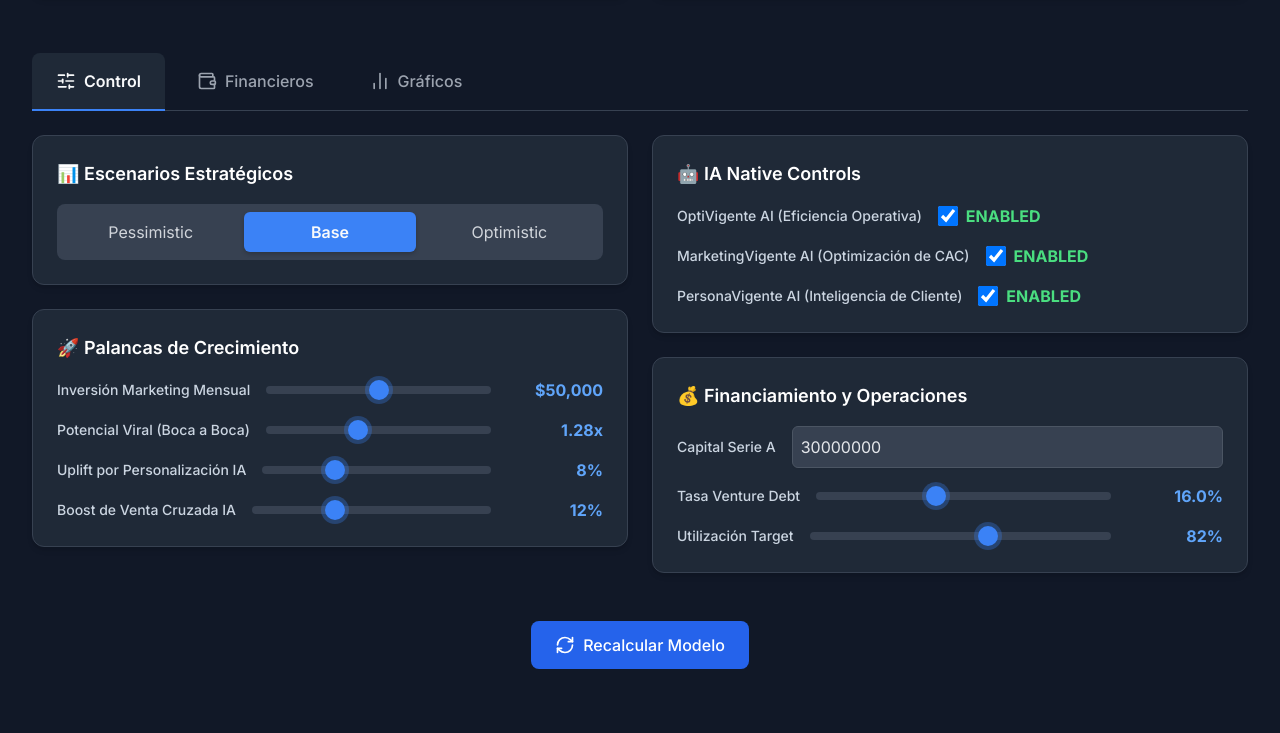
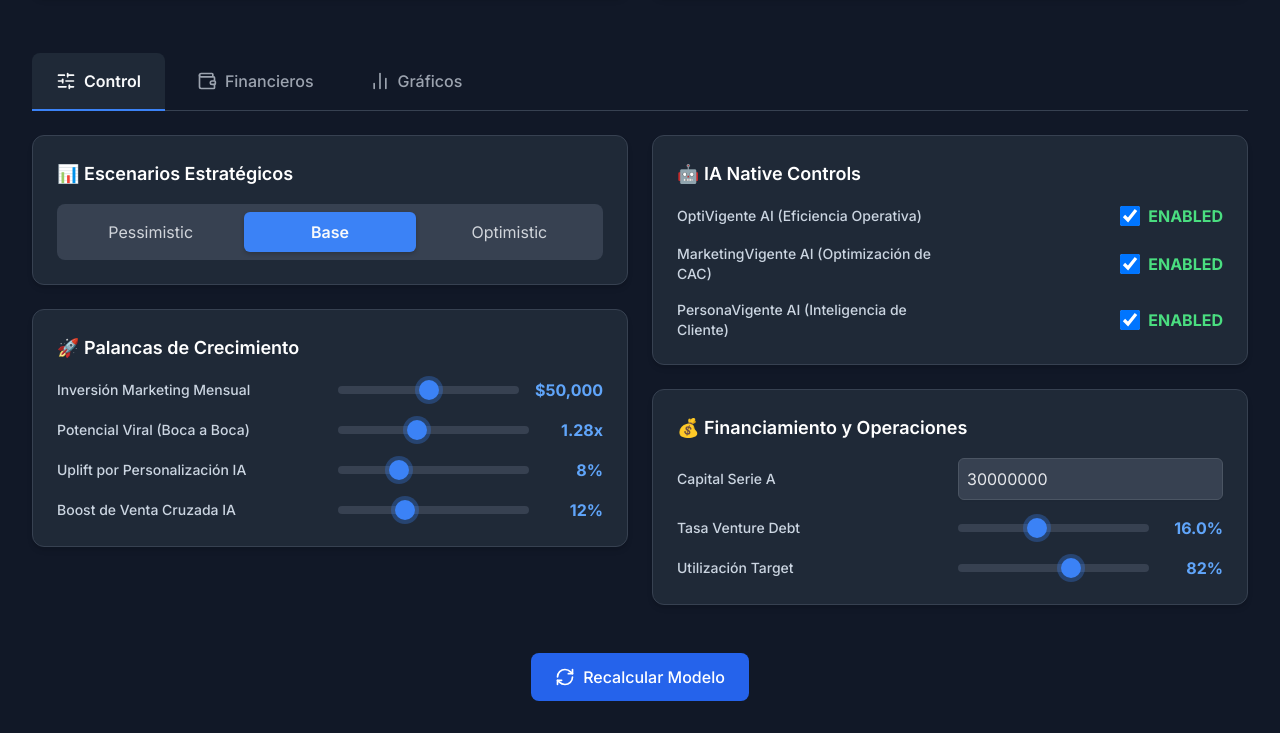
Before and after one commit to josuehernandeztapia/hombrevigente, a plain HTML site: page modelofinanciero.html in a window 1280 px wide. Shown: the part 787-1520 px from the top of the page. Before the commit the page ends 1488 px from the top, so only its background shows below. Drawn offline with nearby package versions, Linux system fonts and the light colour scheme.

Commit message:
Update modelofinanciero.html

```diff
--- a/modelofinanciero.html
+++ b/modelofinanciero.html
@@ -202,22 +202,6 @@ input[type="number"]:focus {
     box-shadow: 0 0 0 2px rgba(59, 130, 246, 0.5);
     background-color: #374151;
 }
-.control-grid {
-    display: grid;
-    grid-template-columns: auto 1fr;
-    gap: 1rem;
-    align-items: center;
-}
-.control-grid label {
-    text-align: left;
-    white-space: nowrap;
-}
-.control-grid .slider-container {
-    display: grid;
-    grid-template-columns: 1fr auto;
-    gap: 1rem;
-    align-items: center;
-}
 /* Scenario Switcher */
 .scenario-switcher {
     display: flex;
@@ -257,7 +241,7 @@ input[type="number"]:focus {
     <header class="mb-8 text-center bg-transparent rounded-xl p-6">
         <h1 class="text-4xl lg:text-5xl font-black text-white leading-tight tracking-tighter mb-2">Modelo Financiero - <span class="highlight-text">Hombre Vigente</span></h1>
         <p class="text-xl text-slate-400 mt-2">Ecosistema Integral - IA NATIVE</p>
-        <p class="text-lg text-slate-500 mt-1">Series A Due Diligence (Calibración V31)</p>
+        <p class="text-lg text-slate-500 mt-1">Series A Due Diligence (Calibración V32)</p>
         <button onclick="toggleDebug()" class="mt-4 bg-gray-700 hover:bg-gray-600 text-white px-4 py-2 rounded-lg font-medium transition duration-300 inline-flex items-center gap-2">
             <i data-lucide="bug" class="w-5 h-5"></i> Debug
         </button>
@@ -279,7 +263,6 @@ input[type="number"]:focus {
         <div class="card">
             <h3 class="text-xl font-semibold mb-4 text-white">     🎯      Investment Returns</h3>
             <div class="mb-4">
-                <!-- V31 CHANGE: Exit multiple slider range and default value updated -->
                 <label>Exit Multiple: <input type="range" id="exit-multiple-slider" min="6" max="10" step="0.1" value="8" class="input-slider"></label>
                 <span id="exit-multiple-display" class="font-bold text-blue-400">8.0x</span>
             </div>
@@ -453,7 +436,7 @@ let toggleControls = {
   MarketingVigenteAI: true,
   PersonaVigenteAI: true
 };
-// Injected modelData from internal documents - V31 CALIBRATION
+// Injected modelData from internal documents - V32 CALIBRATION
 const baseModelData = {
     general: { currency: "MXN", projectionTimeline: { unit: "months", duration: 60 }, scenario: "base" },
     fxRates: { MXN: 1, USD: 20, COP: 3999, EUR: 22 },
@@ -483,7 +466,6 @@ const baseModelData = {
             plazaLaunchBudget: 2840000,
             sucursalLaunchBudget: 750000
         },
-        // V31 CHANGE: Base marketing budget updated
         sustainBudgetPerLocation: 50000
     },
     marketingChannels: {
@@ -786,14 +768,13 @@ const baseModelData = {
     }
 };
 let modelData = JSON.parse(JSON.stringify(baseModelData)); // Working copy
-// V31 CHANGE: Scenario definitions updated
 const scenarios = {
     pessimistic: {
         marketing: { sustainBudgetPerLocation: 40000 },
         marketingChannels: { eduardoFunnel: { wordOfMouthMultiplier: 1.22 } },
         customerArchetypes: { carlos: { churnRate: 0.20 }, eduardo: { churnRate: 0.30 } }
     },
-    base: {}, // Base now uses the updated baseModelData with 50k budget
+    base: {},
     optimistic: {
         marketing: { sustainBudgetPerLocation: 60000 },
         marketingChannels: { eduardoFunnel: { wordOfMouthMultiplier: 1.35 } },
@@ -872,7 +853,6 @@ function runMonthlySimulation(modelData, previousMonthState, month) {
     const launchConfig = modelData.marketing.launchStrategy;
     const expansionEvent = modelData.expansionPlan.expansionSchedule.find(e => e.month === month);
 
-    // V29 CHANGE: Enhanced Expansion Logic (Plaza vs Sucursal)
     if (month <= launchConfig.durationMonths) {
         // Initial seed funding period
         totalMarketingBudget = launchConfig.seedFundingAllocation / launchConfig.durationMonths;
@@ -950,7 +930,6 @@ function runMonthlySimulation(modelData, previousMonthState, month) {
                 const subSegment = archetypeConfig.subSegments[subSegmentName];
                 const customersInSubSegment = customersInThisLocation * subSegment.weight;
 
-                // --- V29 LOGIC: Bottom-up Revenue Calculation ---
                 for (const sessionName in subSegment.journey) {
                     const sessionDetails = subSegment.journey[sessionName];
                     const monthlyFrequency = (sessionDetails.frequency || 0) / 12;
@@ -1165,7 +1144,6 @@ function calculateMonthlyCosts(modelData, currentState, previousYearRevenue, pre
  * Module 3: Financial Statement Assembler and Capital Logic
  */
 function assembleFinancialStatements(modelData, monthlyRevenue, monthlyCosts, previousMonthState, month) {
-    // --- V29 LOGIC: Reconciled Bottom-Up Costs ---
     let suppliesCost = 0;
     let medicalServicesRevenue = 0;
     let bnplFees = 0;
@@ -1369,7 +1347,7 @@ function assembleFinancialStatements(modelData, monthlyRevenue, monthlyCosts, pr
  * Main orchestrator of the financial model.
  */
 function calculateFinancials() {
-    log('🚀 ModelCalc v31.0 (Scenario Rebalance) STARTING');
+    log('🚀 ModelCalc v32.0 (Responsive UI) STARTING');
     try {
         financialResults = { pl: [], cf: [], bs: [], kpis: [], tirEquity: 0, detailedPL: [], breakEvenMonth: null };
         modelData.capitalStructure.debtFacilities.forEach(f => f.amountDrawn = 0);
@@ -1487,7 +1465,7 @@ function calculateFinancials() {
             });
         }
 
-        log('       ✅        ModelCalc v31.0 COMPLETED');
+        log('       ✅        ModelCalc v32.0 COMPLETED');
         return true;
     } catch (error) {
         log(`       ❌        ERROR in ModelCalc: ${error.message}`);
@@ -1985,9 +1963,11 @@ function updateModelValue(pathParts, value) {
         return false;
     }
 }
+// V32 RESPONSIVE CHANGE: Control creation functions updated with responsive classes
 function createSliderControl(config, container) {
     const div = document.createElement('div');
-    div.className = 'control-grid';
+    div.className = 'grid grid-cols-1 md:grid-cols-2 gap-y-1 gap-x-4 items-center';
+
     const label = document.createElement('label');
     label.className = "text-sm font-medium text-slate-300";
     if (config.tooltip) label.setAttribute('data-tooltip', config.tooltip);
@@ -1995,17 +1975,17 @@ function createSliderControl(config, container) {
     div.appendChild(label);
 
     const sliderContainer = document.createElement('div');
-    sliderContainer.className = 'slider-container';
+    sliderContainer.className = 'flex items-center gap-4 w-full';
 
     const slider = document.createElement('input');
     slider.type = 'range';
     slider.min = config.min;
     slider.max = config.max;
     slider.step = config.step;
-    slider.className = 'input-slider';
+    slider.className = 'input-slider flex-grow';
 
     const display = document.createElement('span');
-    display.className = "font-bold text-blue-400 w-24 text-right";
+    display.className = "font-bold text-blue-400 w-20 text-right";
 
     const pathParts = config.path.split('.');
     const currentValue = getModelValue(pathParts) || config.min;
@@ -2027,12 +2007,14 @@ function createSliderControl(config, container) {
 }
 function createNumberControl(config, container) {
     const div = document.createElement('div');
-    div.className = 'control-grid';
+    div.className = 'grid grid-cols-1 md:grid-cols-2 gap-y-1 gap-x-4 items-center';
+
     const label = document.createElement('label');
     label.className = "text-sm font-medium text-slate-300";
     if (config.tooltip) label.setAttribute('data-tooltip', config.tooltip);
     label.textContent = config.label;
     div.appendChild(label);
+
     const input = document.createElement('input');
     input.type = 'number';
     input.min = config.min;
@@ -2055,7 +2037,7 @@ function createNumberControl(config, container) {
 }
 function createToggleControl(config, container, controlId) {
     const div = document.createElement('div');
-    div.className = 'control-grid';
+    div.className = 'grid grid-cols-2 gap-4 items-center';
 
     const label = document.createElement('label');
     label.className = "text-sm font-medium text-slate-300";
@@ -2064,7 +2046,7 @@ function createToggleControl(config, container, controlId) {
     div.appendChild(label);
 
     const toggleContainer = document.createElement('div');
-    toggleContainer.className = 'flex items-center gap-2';
+    toggleContainer.className = 'flex items-center justify-end gap-2';
 
     const checkbox = document.createElement('input');
     checkbox.type = 'checkbox';
```
